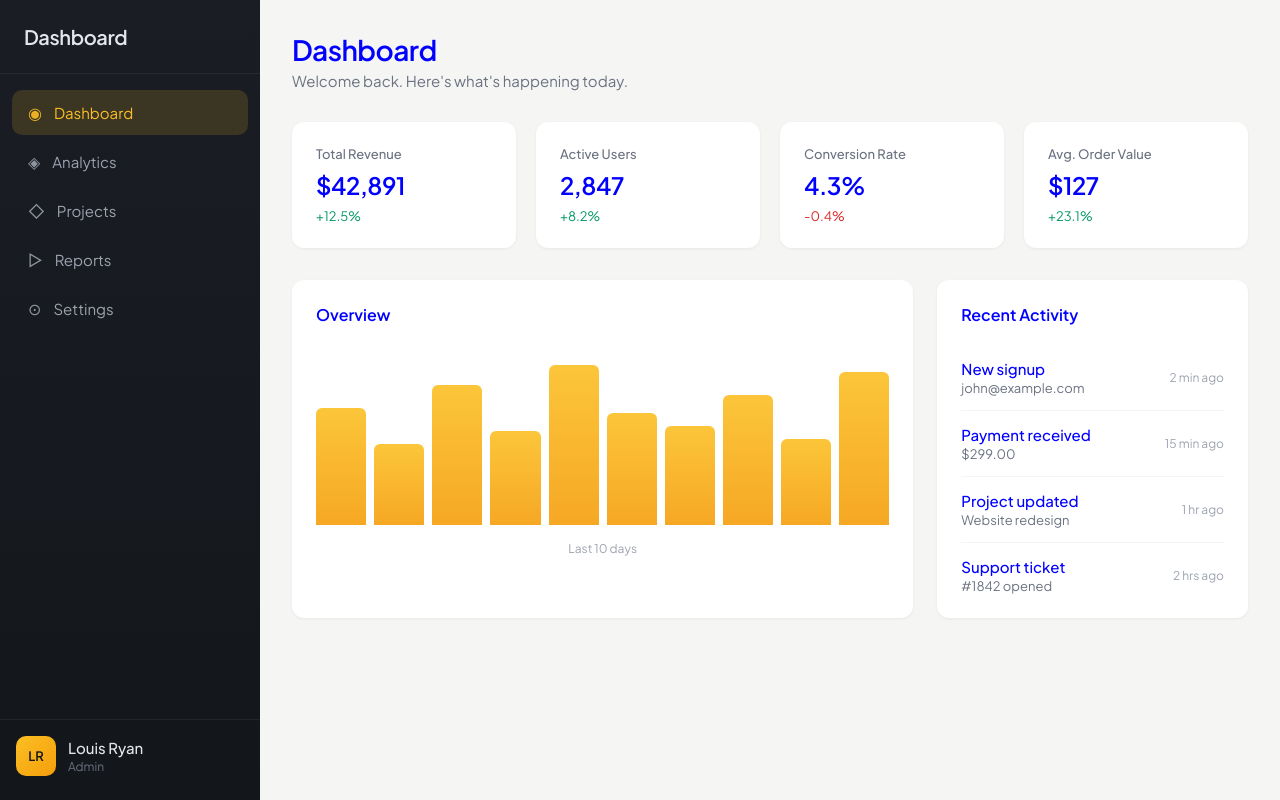
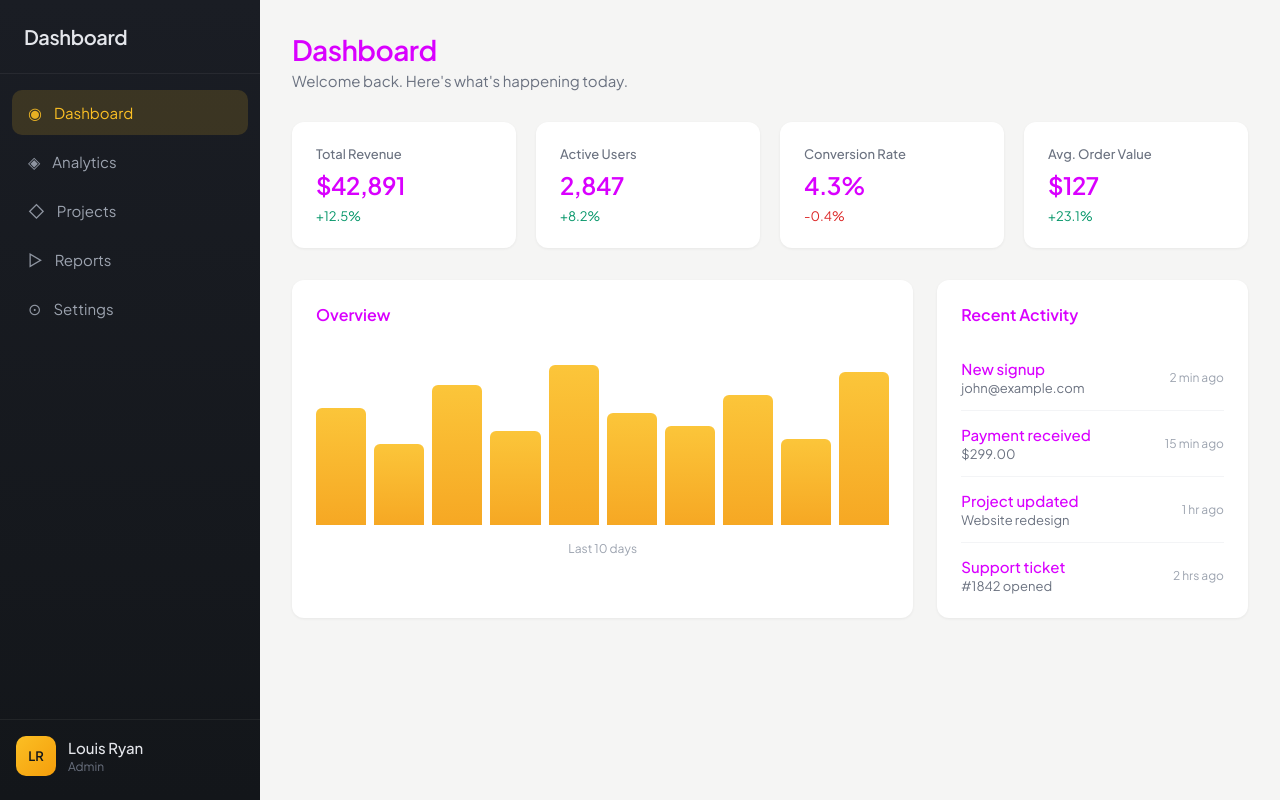
Before and after one commit to louis-ryan/figma-tokens-test, a React app: page / in a window 1280 px wide. Built offline with nearby package versions, Linux system fonts and the light colour scheme; the HTML template or start-up script is replaced by a standard one.

Commit message:
chore: update design-tokens.css from design_system.json

```diff
--- a/src/design-tokens.css
+++ b/src/design-tokens.css
@@ -12,7 +12,7 @@
   --color-avatar-text: #13161a;
   --color-muted: #6b7280;
   --color-main-bg: #f5f5f4;
-  --color-heading: #0200ff;
+  --color-heading: #d900ff;
   --color-card-bg: #ffffff;
   --color-success: #059669;
   --color-error: #dc2626;
```
